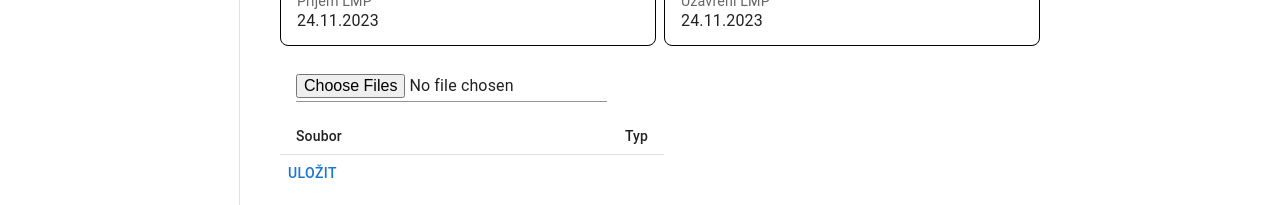
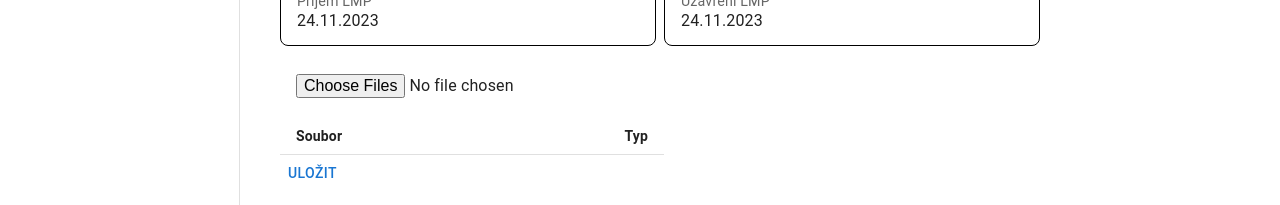
Before and after one commit to davidzemancz/ikem23_react, a React (Create React App) app: page /novy in a window 1280 px wide. Shown: the part 327-532 px from the top of the page. Built offline with nearby package versions, Linux system fonts and the light colour scheme.

Commit message:
underline gone

```diff
--- a/src/pages/Novy.jsx
+++ b/src/pages/Novy.jsx
@@ -65,8 +65,8 @@ const Novy = () => {
         <Table size="small">
             <TableHead>
                 <TableRow>
-                    <TableCell width='300'>Soubor</TableCell>
-                    <TableCell>Typ</TableCell>
+                    <TableCell width='300'><b>Soubor</b></TableCell>
+                    <TableCell><b>Typ</b></TableCell>
                 </TableRow>
             </TableHead>
             <TableBody>
@@ -166,7 +166,9 @@ const Novy = () => {
                     accept="docs/*"
                     sx={{m:2, mt:3}}
                     onChange={(e) => setFiles(e.target.files)}
-                    inputProps={{ multiple: true }} />
+                    inputProps={{ multiple: true }}
+                    disableUnderline={true}
+                     />
 
                     {renderFileList()}
 
```
